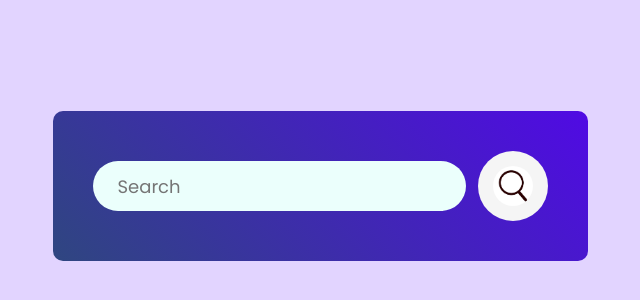
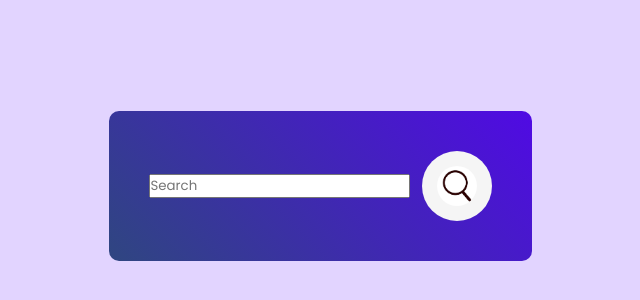
Before and after one commit to pratimaasapkota/weather-app, a React (Vite) app: page / in a window 1280 px wide. Shown: the part 214-514 px from the top of the page, without its empty margins (320-960 px from the left). Built offline with nearby package versions, Linux system fonts and the light colour scheme.

Commit message:
code modify

```diff
--- a/src/components/Weather.css
+++ b/src/components/Weather.css
@@ -12,16 +12,7 @@
     align-items: center;
     gap: 12px;
 }
-.search-bar input {
-    height: 50px;
-    border: none;
-    outline: none;
-    border-radius: 40px;
-    padding-left: 25px;
-    color: #626262;
-    background: #ebfffc;
-    font-size:18px;
-}
+
 .search-bar img{
     width: 40px;
     padding: 15px;
```
